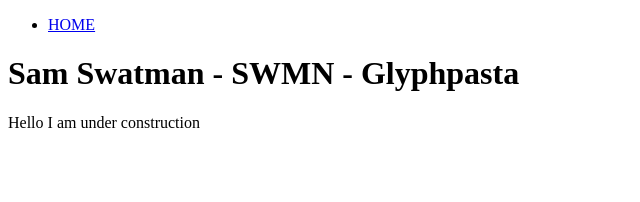
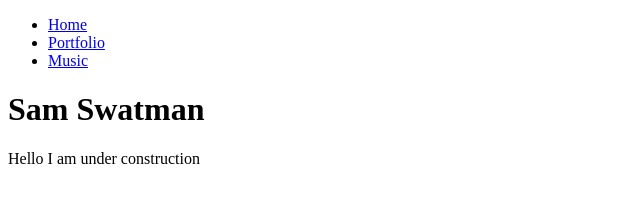
Before and after one commit to SwatmanS/swatmans.github.io, a plain HTML site: page index.html in a window 1280 px wide. Shown: the whole page, without its empty margins (0-640 px from the left). Drawn offline with Linux system fonts and the light colour scheme.

Commit message:
Update nav bar in index.html

```diff
--- a/index.html
+++ b/index.html
@@ -13,7 +13,9 @@
 
         <nav>
             <ul>
-                <li><a href="./index.html">HOME</a></li>
+                <li><a href="./index.html">Home</a></li>
+                <li><a href="./portfolio.html">Portfolio</a></li>
+                <li><a href="./music.html">Music</a></li>
             </ul>
         </nav>
 
@@ -21,7 +23,7 @@
         </header>
 
         <main>
-            <h1>Sam Swatman - SWMN - Glyphpasta</h1>
+            <h1>Sam Swatman</h1>
             <p>Hello I am under construction</p>
         </main>
 
```
